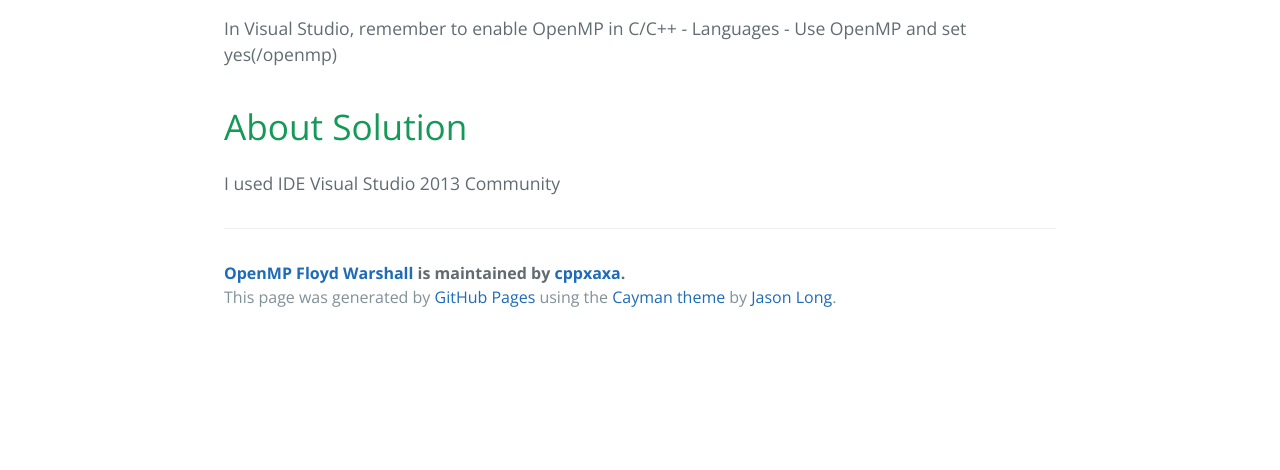
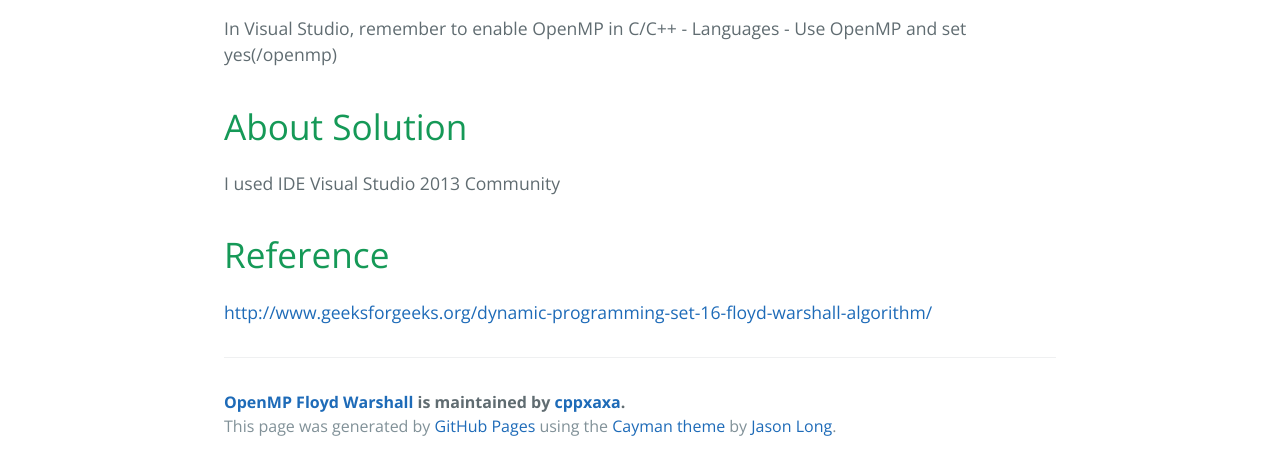
Before and after one commit to cppxaxa/Floyd_Warshall, a plain HTML site: page index.html in a window 1280 px wide. Shown: the part 643-1113 px from the top of the page. Before the commit the page ends 984 px from the top, so only its background shows below. Drawn offline with nearby package versions, Linux system fonts and the light colour scheme.

Commit message:
Create gh-pages branch via GitHub

```diff
--- a/index.html
+++ b/index.html
@@ -36,6 +36,11 @@
 
 <p>I used IDE Visual Studio 2013 Community</p>
 
+<h1>
+<a id="reference" class="anchor" href="#reference" aria-hidden="true"><span aria-hidden="true" class="octicon octicon-link"></span></a>Reference</h1>
+
+<p><a href="http://www.geeksforgeeks.org/dynamic-programming-set-16-floyd-warshall-algorithm/">http://www.geeksforgeeks.org/dynamic-programming-set-16-floyd-warshall-algorithm/</a></p>
+
       <footer class="site-footer">
         <span class="site-footer-owner"><a href="https://github.com/cppxaxa/OpenMP_Floyd_Warshall">OpenMP Floyd Warshall</a> is maintained by <a href="https://github.com/cppxaxa">cppxaxa</a>.</span>
 
--- a/params.json
+++ b/params.json
@@ -1,6 +1,6 @@
 {
   "name": "OpenMP Floyd Warshall",
   "tagline": "Easy Implementation of Floyd Warshall in parallel execution using OpenMP",
-  "body": "# OpenMP Floyd Warshall\r\nEasy Implementation of Floyd Warshall in parallel execution using OpenMP\r\n\r\n# Usage\r\nYou can find the Source.cpp file inside Floyd_Warshall/ folder\r\n\r\nIn Visual Studio, remember to enable OpenMP in C/C++ - Languages - Use OpenMP and set yes(/openmp)\r\n\r\n# About Solution\r\n\r\nI used IDE Visual Studio 2013 Community\r\n",
+  "body": "# OpenMP Floyd Warshall\r\nEasy Implementation of Floyd Warshall in parallel execution using OpenMP\r\n\r\n# Usage\r\nYou can find the Source.cpp file inside Floyd_Warshall/ folder\r\n\r\nIn Visual Studio, remember to enable OpenMP in C/C++ - Languages - Use OpenMP and set yes(/openmp)\r\n\r\n# About Solution\r\nI used IDE Visual Studio 2013 Community\r\n\r\n# Reference\r\nhttp://www.geeksforgeeks.org/dynamic-programming-set-16-floyd-warshall-algorithm/\r\n",
   "note": "Don't delete this file! It's used internally to help with page regeneration."
 }
```
